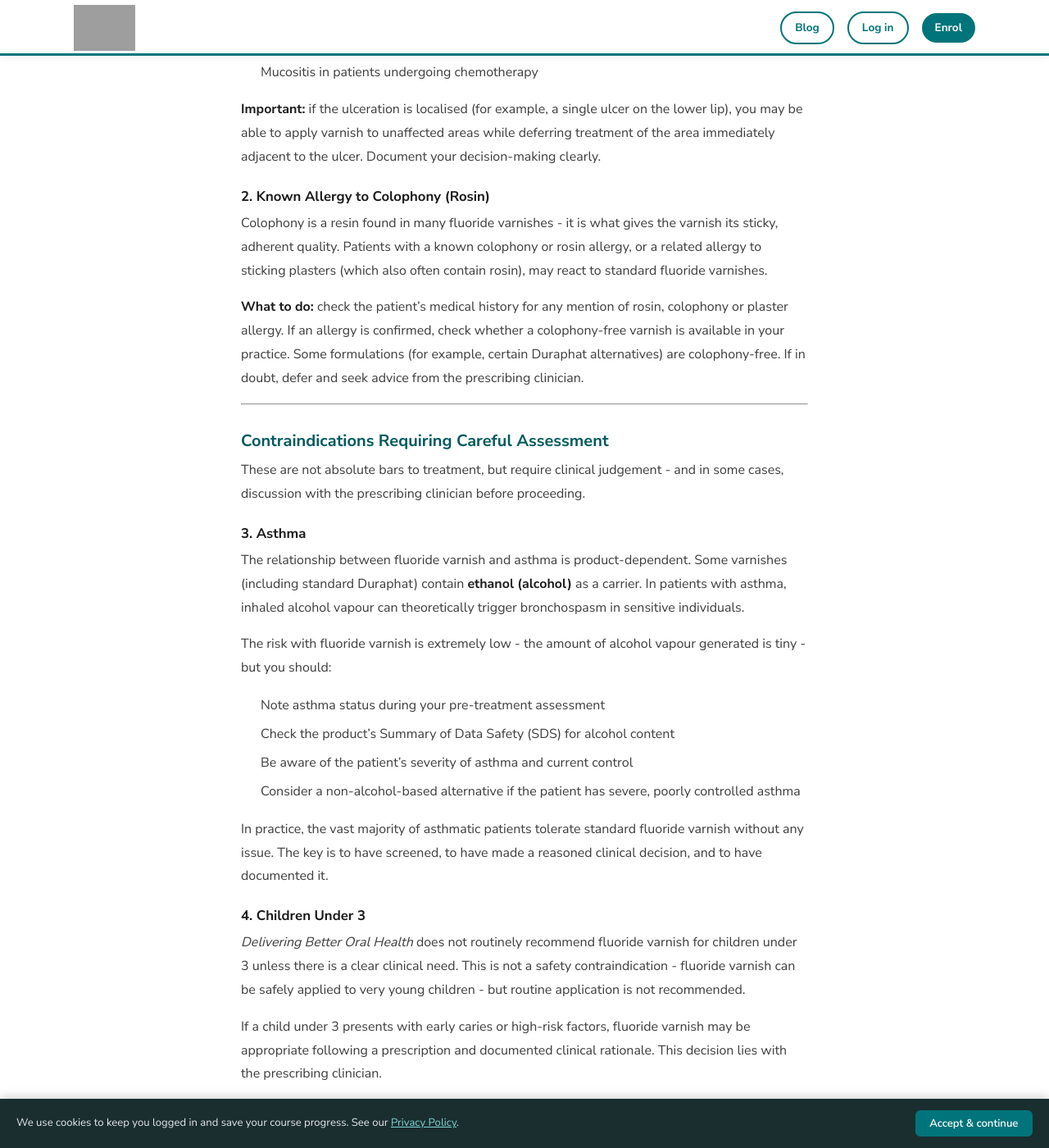
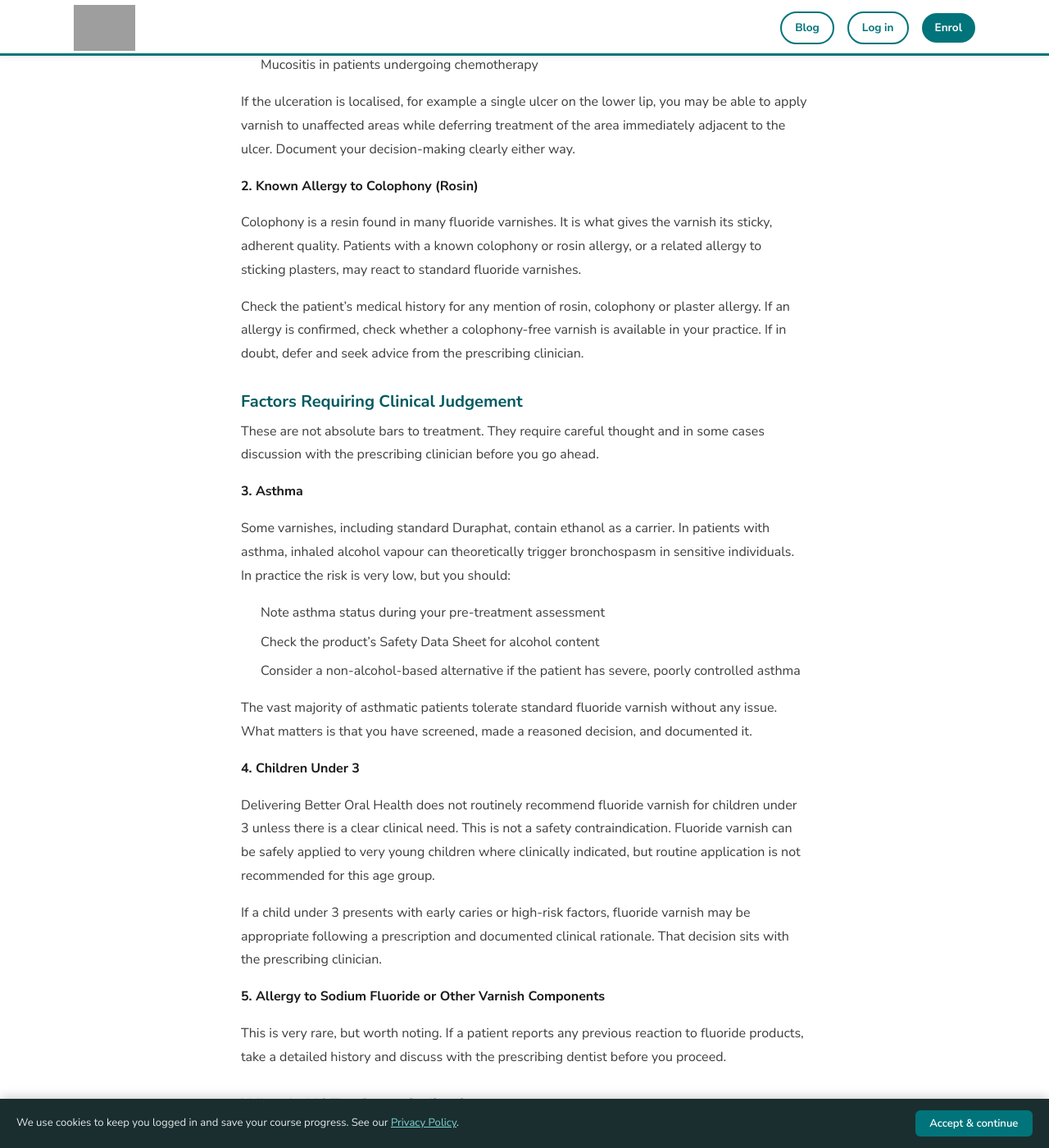
Before and after one commit to dentalnurse/Fluoride, a Jekyll site: the page built from _posts/2026-05-06-fluoride-varnish-contraindications-dental-nurse-guide.md, in a window 1280 px wide and 1400 px high, scrolled down 1028 px. Shown: the whole window at 82% size. Built offline with Jekyll 4.4.1, drawn with Linux system fonts in a browser that asks for light colours; some of the changed text lies outside the part shown; grey boxes are pictures that could not be loaded.

Commit message:
Update 2026-05-06-fluoride-varnish-contraindications-dental-nurse-guide.md

```diff
--- a/_posts/2026-05-06-fluoride-varnish-contraindications-dental-nurse-guide.md
+++ b/_posts/2026-05-06-fluoride-varnish-contraindications-dental-nurse-guide.md
@@ -1,114 +1,160 @@
 ---
-title: "Fluoride Varnish Contraindications: What Every Dental Nurse Needs to Know"
-description: "A complete guide to fluoride varnish contraindications for dental nurses - covering colophony allergy, asthma, ulceration, children under 3, and what to do when you identify a contraindication."
+title: "Fluoride Varnish Contraindications: What Every Dental Nurse
+Needs to Know"
 date: 2026-05-06
-category: "Patient Assessment"
-read_time: 5
-author: "Emily Bremner"
+description: "Before applying fluoride varnish, you need to screen
+for contraindications at every appointment. Here is what to look for
+and what to do if you find one."
 ---
 
-Before applying fluoride varnish, a thorough pre-treatment assessment is not just good practice - it is a GDC requirement. Identifying a contraindication and deferring treatment appropriately is a mark of clinical competence, not a failure. This article covers the contraindications you need to know, and what to do when you find one.
-
-<!--more-->
+Before applying fluoride varnish, a thorough pre-treatment assessment
+is not just good practice. It is a GDC requirement. Identifying a
+contraindication and deferring treatment appropriately is a mark of
+clinical competence, not a failure. This article covers the
+contraindications you need to know, and what to do when you find one.
 
 ## Why Contraindication Screening Matters
 
-Fluoride varnish is a safe and well-evidenced preventive intervention. However, like any clinical procedure, it carries a small number of absolute contraindications and several factors that require clinical judgement before proceeding. Failing to screen adequately could result in harm to the patient, a complaint, or a fitness to practise referral.
+Fluoride varnish is a safe and well-evidenced preventive intervention.
+Like any clinical procedure though, it carries a small number of
+absolute contraindications and several factors that require clinical
+judgement before you proceed. Failing to screen adequately could
+result in harm to the patient, a complaint, or a fitness to practise
+referral.
 
-Your clinical record must show that you checked for contraindications at every appointment - not just the first one.
-
----
+Your clinical record must show that you checked for contraindications
+at every appointment. Not just the first one.
 
 ## Absolute Contraindications
 
-These are circumstances in which fluoride varnish **must not** be applied until the contraindication is resolved.
+These are circumstances where fluoride varnish must not be applied
+until the contraindication has resolved.
 
-### 1. Active Ulceration or Stomatitis
+**1. Active Ulceration or Stomatitis**
 
-Do not apply fluoride varnish to any area of the mouth where there is active ulceration, open wounds or stomatitis. The alcohol content of some varnishes, and the varnish itself, can cause pain and delay healing. This includes:
+Do not apply fluoride varnish to any area of the mouth where there
+is active ulceration, open wounds or stomatitis. The alcohol content
+of some varnishes, and the varnish itself, can cause pain and delay
+healing. This includes:
 
-- Aphthous ulcers (mouth ulcers) in the area to be treated
+- Aphthous ulcers in the area to be treated
 - Traumatic ulcers from dentures or sharp teeth
 - Mucositis in patients undergoing chemotherapy
 
-**Important:** if the ulceration is localised (for example, a single ulcer on the lower lip), you may be able to apply varnish to unaffected areas while deferring treatment of the area immediately adjacent to the ulcer. Document your decision-making clearly.
+If the ulceration is localised, for example a single ulcer on the
+lower lip, you may be able to apply varnish to unaffected areas while
+deferring treatment of the area immediately adjacent to the ulcer.
+Document your decision-making clearly either way.
 
-### 2. Known Allergy to Colophony (Rosin)
+**2. Known Allergy to Colophony (Rosin)**
 
-Colophony is a resin found in many fluoride varnishes - it is what gives the varnish its sticky, adherent quality. Patients with a known colophony or rosin allergy, or a related allergy to sticking plasters (which also often contain rosin), may react to standard fluoride varnishes.
+Colophony is a resin found in many fluoride varnishes. It is what
+gives the varnish its sticky, adherent quality. Patients with a known
+colophony or rosin allergy, or a related allergy to sticking plasters,
+may react to standard fluoride varnishes.
 
-**What to do:** check the patient's medical history for any mention of rosin, colophony or plaster allergy. If an allergy is confirmed, check whether a colophony-free varnish is available in your practice. Some formulations (for example, certain Duraphat alternatives) are colophony-free. If in doubt, defer and seek advice from the prescribing clinician.
+Check the patient's medical history for any mention of rosin,
+colophony or plaster allergy. If an allergy is confirmed, check
+whether a colophony-free varnish is available in your practice. If
+in doubt, defer and seek advice from the prescribing clinician.
 
----
+## Factors Requiring Clinical Judgement
 
-## Contraindications Requiring Careful Assessment
+These are not absolute bars to treatment. They require careful
+thought and in some cases discussion with the prescribing clinician
+before you go ahead.
 
-These are not absolute bars to treatment, but require clinical judgement - and in some cases, discussion with the prescribing clinician before proceeding.
+**3. Asthma**
 
-### 3. Asthma
-
-The relationship between fluoride varnish and asthma is product-dependent. Some varnishes (including standard Duraphat) contain **ethanol (alcohol)** as a carrier. In patients with asthma, inhaled alcohol vapour can theoretically trigger bronchospasm in sensitive individuals.
-
-The risk with fluoride varnish is extremely low - the amount of alcohol vapour generated is tiny - but you should:
+Some varnishes, including standard Duraphat, contain ethanol as a
+carrier. In patients with asthma, inhaled alcohol vapour can
+theoretically trigger bronchospasm in sensitive individuals. In
+practice the risk is very low, but you should:
 
 - Note asthma status during your pre-treatment assessment
-- Check the product's Summary of Data Safety (SDS) for alcohol content
-- Be aware of the patient's severity of asthma and current control
-- Consider a non-alcohol-based alternative if the patient has severe, poorly controlled asthma
+- Check the product's Safety Data Sheet for alcohol content
+- Consider a non-alcohol-based alternative if the patient has severe,
+  poorly controlled asthma
 
-In practice, the vast majority of asthmatic patients tolerate standard fluoride varnish without any issue. The key is to have screened, to have made a reasoned clinical decision, and to have documented it.
+The vast majority of asthmatic patients tolerate standard fluoride
+varnish without any issue. What matters is that you have screened,
+made a reasoned decision, and documented it.
 
-### 4. Children Under 3
+**4. Children Under 3**
 
-*Delivering Better Oral Health* does not routinely recommend fluoride varnish for children under 3 unless there is a clear clinical need. This is not a safety contraindication - fluoride varnish can be safely applied to very young children - but routine application is not recommended.
+Delivering Better Oral Health does not routinely recommend fluoride
+varnish for children under 3 unless there is a clear clinical need.
+This is not a safety contraindication. Fluoride varnish can be safely
+applied to very young children where clinically indicated, but routine
+application is not recommended for this age group.
 
-If a child under 3 presents with early caries or high-risk factors, fluoride varnish may be appropriate following a prescription and documented clinical rationale. This decision lies with the prescribing clinician.
+If a child under 3 presents with early caries or high-risk factors,
+fluoride varnish may be appropriate following a prescription and
+documented clinical rationale. That decision sits with the prescribing
+clinician.
 
-### 5. Allergy to Sodium Fluoride or Other Varnish Components
+**5. Allergy to Sodium Fluoride or Other Varnish Components**
 
-Very rare, but worth noting. If a patient reports any previous reaction to fluoride products, take a detailed history and discuss with the prescribing dentist before proceeding.
-
----
+This is very rare, but worth noting. If a patient reports any previous
+reaction to fluoride products, take a detailed history and discuss
+with the prescribing dentist before you proceed.
 
 ## What Is NOT a Contraindication
 
-It is equally important to know what does **not** preclude fluoride varnish application:
+It is just as important to know what does not prevent you from
+applying fluoride varnish:
 
-- **Having fillings or crowns** - varnish can be applied to any natural tooth surface
-- **Using fluoride toothpaste at home** - additional topical fluoride from varnish is safe and beneficial
-- **Mild anxiety** - manage with good communication techniques (tell-show-do)
-- **Wearing a partial denture** - apply to natural teeth as normal
-- **Pregnancy** - fluoride varnish is safe in pregnancy
-
----
+- Having fillings or crowns
+- Using fluoride toothpaste at home
+- Mild anxiety (manage with good communication and tell-show-do)
+- Wearing a partial denture
+- Pregnancy
 
 ## Your Pre-Treatment Safety Checklist
 
-At each appointment, before applying fluoride varnish, document that you have checked:
+At each appointment, before applying fluoride varnish, document that
+you have checked:
 
-1. **Asthma history** - note status and check product SDS if relevant
-2. **Allergy check** - colophony/rosin, sticking plasters, sodium fluoride
-3. **Soft tissue check** - no open ulceration or wounds in the area to be treated
+1. Asthma history -- note status and check product SDS if relevant
+2. Allergy check -- colophony/rosin, sticking plasters, sodium fluoride
+3. Soft tissue check -- no open ulceration or wounds in the treatment
+   area
 
-These three checks should be recorded in every logbook entry and clinical record. If all three are clear, you can proceed with confidence. If any is flagged, make a reasoned clinical decision and document it.
-
----
+These three checks should be recorded in every logbook entry and
+clinical record. If all three are clear, you can proceed with
+confidence. If any is flagged, make a reasoned clinical decision
+and document it.
 
 ## When to Defer and Who to Tell
 
 If you identify a contraindication, your responsibilities are:
 
-1. **Do not apply the varnish** to the affected area
-2. **Explain to the patient** (or guardian) calmly and without alarm - for example, *"I can see there is a sore patch here, so I am going to leave that area today and we can treat it next time"*
-3. **Document** the contraindication, your assessment, and the decision you made
-4. **Inform the prescribing clinician** - they need to be aware, particularly if the contraindication (such as persistent ulceration) may require investigation
+1. Do not apply the varnish to the affected area
+2. Explain to the patient or guardian calmly and without alarm.
+   Something like "I can see there is a sore patch here, so I am
+   going to leave that area today and we can treat it next time"
+   works well
+3. Document the contraindication, your assessment, and the decision
+   you made
+4. Inform the prescribing clinician, particularly if the
+   contraindication such as persistent ulceration may need further
+   investigation
+
+## The Bigger Picture
+
+A thorough pre-treatment assessment protects both your patient and
+your professional standing. The contraindications to fluoride varnish
+are limited and manageable, but they do require you to check actively
+at every visit. Never assume the situation is the same as last time.
+
+When in doubt, defer and discuss. That is always the right call.
+
+Pre-treatment assessment is covered in full on our course, alongside
+contraindication screening, documentation and GDC compliance. If you
+are not yet qualified to apply fluoride varnish independently,
+[find out more about the Dental Nurse Training Certificate here.](https://dentalnurse.github.io/Fluoride/enrol.html)
 
 ---
 
-## Key Takeaway
-
-A thorough pre-treatment assessment protects both your patient and your professional standing. The contraindications to fluoride varnish are limited and manageable - but they do require that you check actively at every visit, not just assume the situation is the same as last time. When in doubt, defer and discuss.
-
-<div class="blog-callout">
-<strong>Clinical assessment is a core module of our course.</strong> The Dental Nurse Training Certificate in Fluoride Varnish Application covers pre-treatment assessment, contraindication screening, documentation and GDC compliance in full. <a href="{{ site.baseurl }}/enrol.html">Enrol today.</a>
-</div>
+*About the author: Emily Bremner is a dental nurse educator at Dental Nurse Training Ltd. All articles are reviewed for
+clinical accuracy against current DBOH, GDC and HTM 01-05 guidance.*
```
